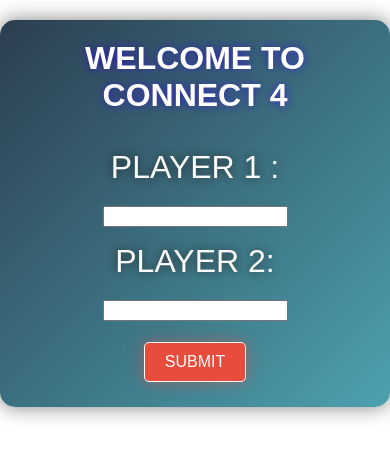
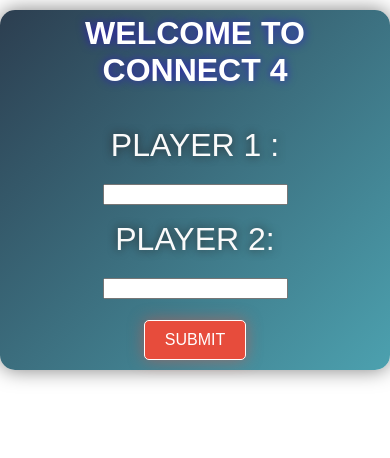
Before and after one commit to jasmine-ship-it/connect4game, a React (Create React App) app: page / in a window 390 px wide. Shown: the top 458 px of the page. Built offline with nearby package versions, Linux system fonts and the light colour scheme.

Commit message:
fix styling issue in small screens

```diff
--- a/src/App.css
+++ b/src/App.css
@@ -2,13 +2,13 @@
   text-align: center;
   background: linear-gradient(135deg, #2c3e50, #4ca1af);
   border-radius: 15px;
-  padding: 20px;
+  padding: 5px;
   text-align: center;
   color: #fff;
   font-family: 'Orbitron', sans-serif;
   box-shadow: 0 0 20px rgba(0, 0, 0, 0.5);
   max-width: 500px;
-  margin: 20px auto;
+  margin: 10px auto;
   position: relative;
 }
 
```
